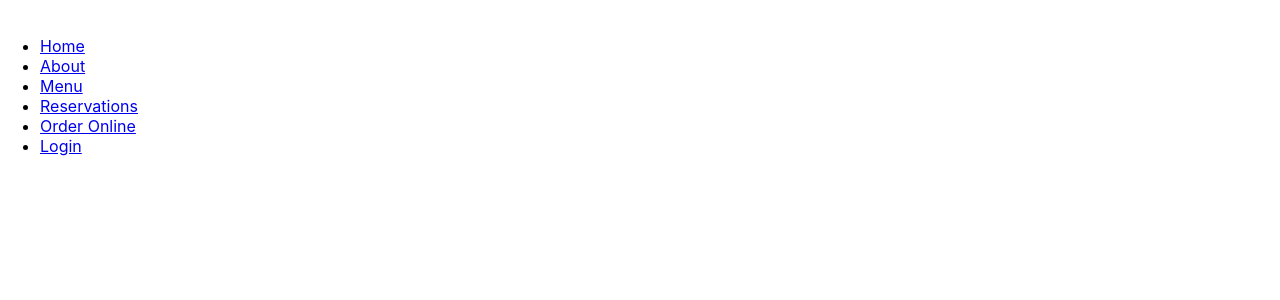
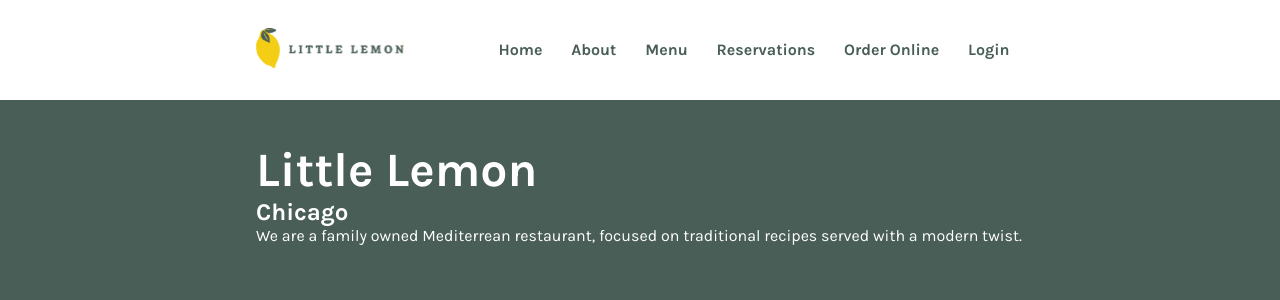
Before and after one commit to SergioCB20/Project-Meta, a React (Create React App) app: page / in a window 1280 px wide. Shown: the top 300 px of the page. Built offline with nearby package versions, Linux system fonts and the light colour scheme.

Commit message:
quinto commit

```diff
--- a/public/index.html
+++ b/public/index.html
@@ -10,6 +10,9 @@
     <meta name="og:description" content="Little Lemon Restaurant now Online!"/>
     <meta name="og:image" content="../src/assets/icons_assets/lemon dessert.jpg"/>
     <link rel="apple-touch-icon" href="%PUBLIC_URL%/logo.png" />
+    <link rel="preconnect" href="https://fonts.googleapis.com">
+<link rel="preconnect" href="https://fonts.gstatic.com" crossorigin>
+<link href="https://fonts.googleapis.com/css2?family=Karla:ital,wght@0,300;0,400;0,500;0,600;0,700;0,800;1,300;1,400;1,500;1,600&display=swap" rel="stylesheet">
     <!--
       manifest.json provides metadata used when your web app is installed on a
       user's mobile device or desktop. See https://developers.google.com/web/fundamentals/web-app-manifest/
--- a/src/App.css
+++ b/src/App.css
@@ -1,38 +1,69 @@
-.App {
-  text-align: center;
+#root{
+  padding: 0 20%;
+  font-family: 'Karla', sans-serif;
 }
 
-.App-logo {
-  height: 40vmin;
-  pointer-events: none;
+:root{
+  --primary-color-1:#495E57;
 }
 
-@media (prefers-reduced-motion: no-preference) {
-  .App-logo {
-    animation: App-logo-spin infinite 20s linear;
-  }
+a{
+  text-decoration: none;
+  color: var(--primary-color-1);
 }
 
-.App-header {
-  background-color: #282c34;
-  min-height: 100vh;
-  display: flex;
-  flex-direction: column;
-  align-items: center;
-  justify-content: center;
-  font-size: calc(10px + 2vmin);
-  color: white;
+*{
+  margin: 0;
+  padding: 0;
 }
 
-.App-link {
-  color: #61dafb;
+/*Header*/
+
+header{
+  width: 100%;
+  display: flex;
+  flex-direction: row;
+  padding:20px 0;
 }
 
-@keyframes App-logo-spin {
-  from {
-    transform: rotate(0deg);
-  }
-  to {
-    transform: rotate(360deg);
-  }
+header img{
+  padding-top: 8px;
 }
+
+.navBar{
+  width: 80%;
+  font-weight:bolder;
+  padding-top:20px;
+  padding-left: 80px;
+}
+
+.navBar ul{
+  display: flex;
+  flex-direction: row;
+  justify-content: space-around;
+  list-style: none;
+}
+
+/*Main*/
+
+.bg-hero{
+  width: 100%;
+  height: 100vh;
+  position: absolute;
+  top: 100px;
+  left: 0;
+  background-color: var(--primary-color-1);
+  z-index: 0;
+}
+
+.hero{
+  padding: 50px 0 ;
+  position: relative;
+  z-index: 500;
+  color: #FFFFFF;
+}
+
+.hero h1{
+  font-size: 48px;
+  font-weight:bold;
+}
--- a/src/App.js
+++ b/src/App.js
@@ -1,7 +1,6 @@
 import Header from './components/Header';
 import Main from './components/Main';
 import Footer from './components/Footer';
-import './App.css';
 
 function App() {
   return (
--- a/src/components/Footer.js
+++ b/src/components/Footer.js
@@ -1,4 +1,6 @@
 import React from 'react'
+
+import '../App.css';
 
 function Footer(){
 
--- a/src/components/Header.js
+++ b/src/components/Header.js
@@ -1,10 +1,13 @@
 import React from 'react';
 import Nav from './Nav';
+
+import Logo from '../assets/icons_assets/Logo .svg'
+import '../App.css';
 
 function Header(){
     return(
         <header>
-            <a href='#' role='logo'><img/></a>
+            <a href='#' role='logo'><img src={Logo} alt='Logo Little Lemon'/></a>
             <Nav/>
         </header>
     );
--- a/src/components/Main.js
+++ b/src/components/Main.js
@@ -1,7 +1,24 @@
 import React from 'react'
 
+import '../App.css';
+
+function Hero(){
+    return(
+        <div className='hero'>
+            <h1>Little Lemon</h1>
+            <h2>Chicago</h2>
+            <p>We are a family owned Mediterrean restaurant, focused on traditional recipes served with a modern twist.</p>
+        </div>
+    )
+}
+
 function Main(){
-
+    return(
+        <main>
+            <Hero/>
+            <div className='bg-hero'/>
+        </main>
+    )
 }
 
 export default Main
--- a/src/components/Nav.js
+++ b/src/components/Nav.js
@@ -1,15 +1,24 @@
 import React from 'react'
 
+import '../App.css';
+
 function Nav(){
+    const sections = [
+        'Home',
+        'About',
+        'Menu',
+        'Reservations',
+        'Order Online',
+        'Login'
+    ]
     return(
-        <ul className='navBar'>
-            <li><a href='#' role='btnNav'>Home</a></li>
-            <li><a href='#' role='btnNav'>About</a></li>
-            <li><a href='#' role='btnNav'>Menu</a></li>
-            <li><a href='#' role='btnNav'>Reservations</a></li>
-            <li><a href='#' role='btnNav'>Order Online</a></li>
-            <li><a href='#' role='btnNav'>Login</a></li>
-        </ul>
+        <nav className='navBar'>
+            <ul>
+                {sections.map((section,idx)=>(
+                    <li key={idx}><a href='#' role='btnNav'>{section}</a></li>
+                ))}
+            </ul>
+        </nav>
     );
 }
 
```
